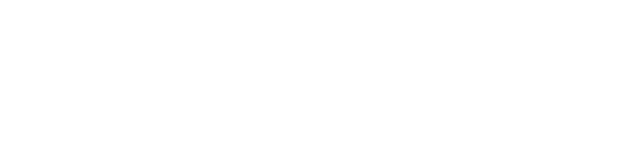
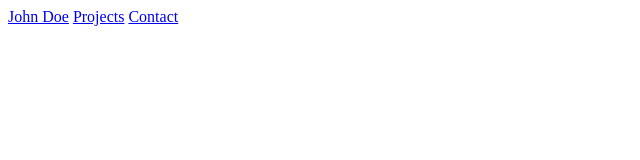
Before and after one commit to BizzNEST/collaboration-repository-c, a plain HTML site: page index.html in a window 1280 px wide. Shown: the whole page, without its empty margins (0-640 px from the left). Drawn offline with Linux system fonts and the light colour scheme.

Commit message:
feat(index.html)
Add html for the header and navigation

```diff
--- a/index.html
+++ b/index.html
@@ -5,6 +5,12 @@
     <title>collaboration-repository-c</title>
 </head>
 <body>
-
+    <div>
+        <div class="header">
+            <a href="#target-to-be-defined" class="name-link">John Doe</a>
+            <a href="#target-to-be-defined" class="projects-link">Projects</a>
+            <a href="#target-to-be-defined" class="contact-link">Contact</a>
+        </div>
+    </div>
 </body>
 </html>
```
